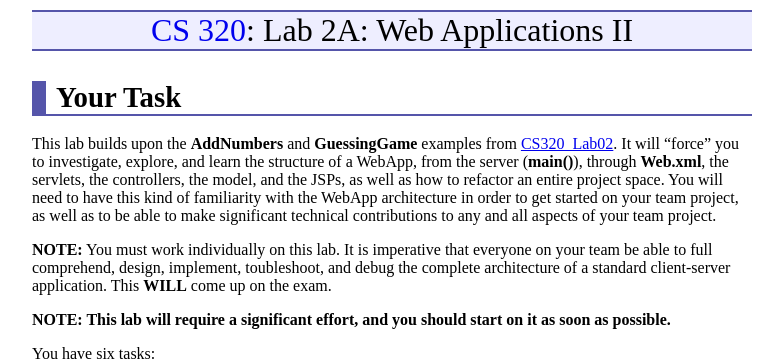
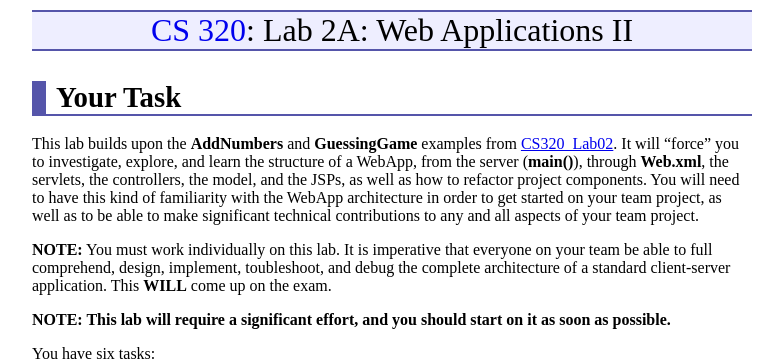
Before and after one commit to ycpcs/cs320-spring2023, a Jekyll site: the page built from labs/lab02a.md, in a window 1280 px wide. Shown: the top 363 px of the page, without its empty margins (248-1031 px from the left). Built offline with Jekyll 4.4.1, drawn with Linux system fonts in a browser that asks for light colours.

Commit message:
minor edits

```diff
--- a/labs/lab02a.md
+++ b/labs/lab02a.md
@@ -6,7 +6,7 @@ title: "Lab 2A: Web Applications II"
 Your Task
 ===============
 
-This lab builds upon the **AddNumbers** and **GuessingGame** examples from [CS320\_Lab02](lab02.html).  It will "force" you to investigate, explore, and learn the structure of a WebApp, from the server (**main()**), through **Web.xml**, the servlets, the controllers, the model, and the JSPs, as well as how to refactor an entire project space.  You will need to have this kind of familiarity with the WebApp architecture in order to get started on your team project, as well as to be able to make significant technical contributions to any and all aspects of your team project.
+This lab builds upon the **AddNumbers** and **GuessingGame** examples from [CS320\_Lab02](lab02.html).  It will "force" you to investigate, explore, and learn the structure of a WebApp, from the server (**main()**), through **Web.xml**, the servlets, the controllers, the model, and the JSPs, as well as how to refactor project components.  You will need to have this kind of familiarity with the WebApp architecture in order to get started on your team project, as well as to be able to make significant technical contributions to any and all aspects of your team project.
 
 **NOTE:** You must work individually on this lab.  It is imperative that everyone on your team be able to full comprehend, design, implement, toubleshoot, and debug the complete architecture of a standard client-server application.  This **WILL** come up on the exam.
 
```
